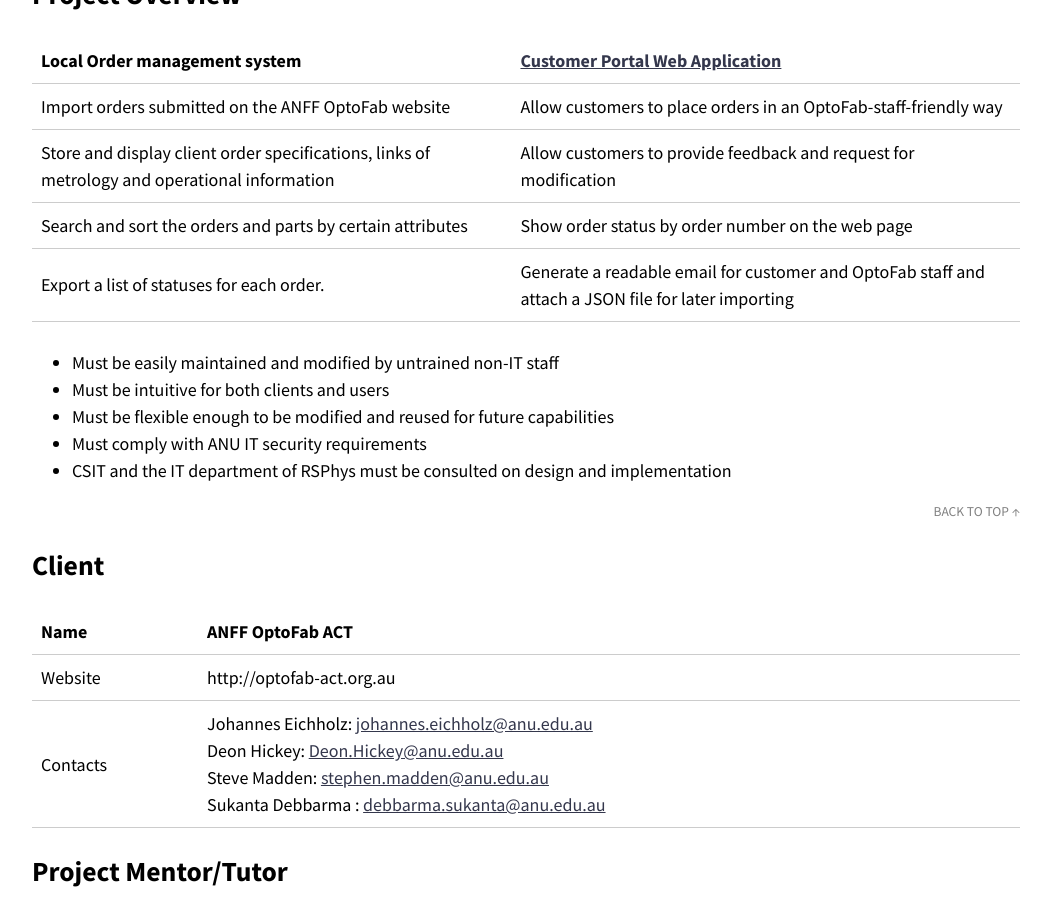
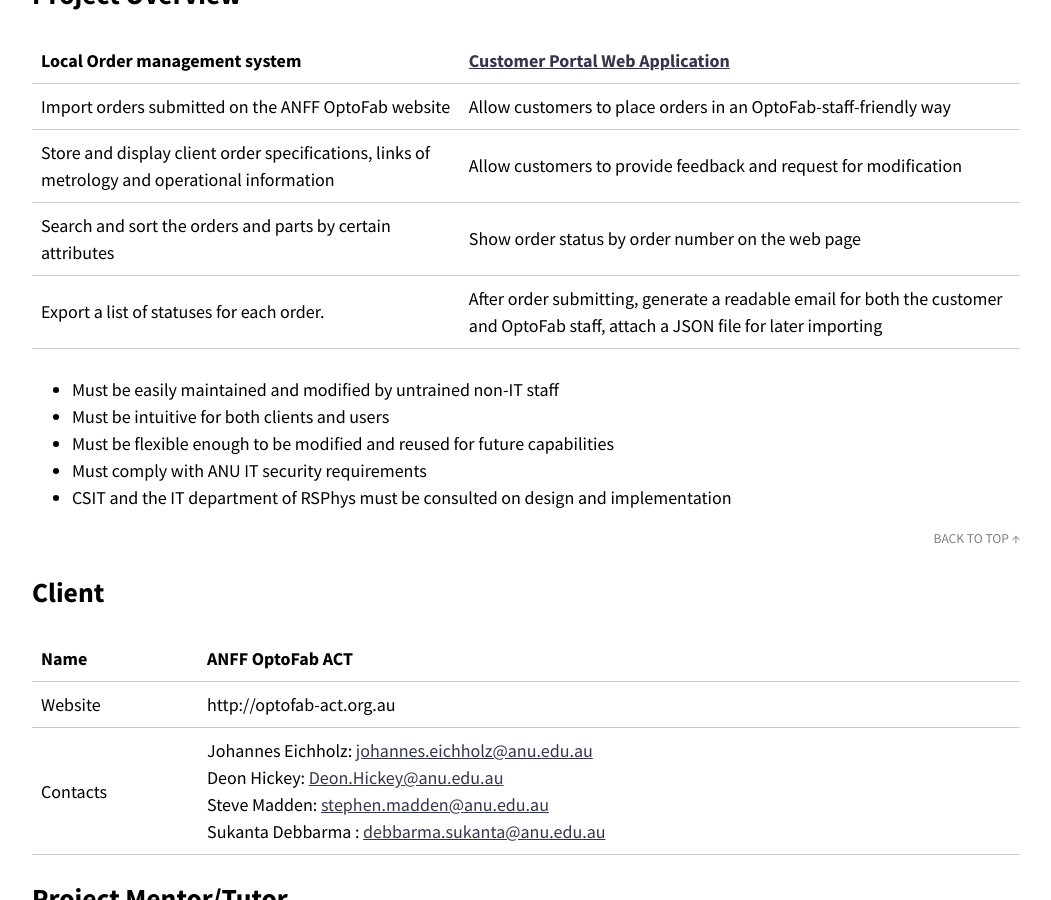
Before and after one commit to optofab/optofab.github.io, a Jekyll site: the page built from index.md, in a window 1280 px wide and 900 px high, scrolled down 872 px. Shown: the whole window, without its empty margins (114-1165 px from the left). Built offline with Jekyll 4.4.1, drawn with Linux system fonts in a browser that asks for light colours; nearby versions of some CDN libraries; emoji names are drawn with the system emoji font.

Commit message:
Update index.md

```diff
--- a/index.md
+++ b/index.md
@@ -17,7 +17,7 @@
 | Import orders submitted on the ANFF OptoFab website       | Allow customers to place orders in an OptoFab-staff-friendly way  |
 | Store and display client order specifications, links of metrology and operational information    | Allow customers to provide feedback and request for modification      |
 | Search and sort the orders and parts by certain attributes                  | Show order status by order number on the web page                    |
-| Export a list of statuses for each order. | Generate a readable email for customer and OptoFab staff and attach a JSON file for later importing |
+| Export a list of statuses for each order. | After order submitting, generate a readable email for both the customer and OptoFab staff, attach a JSON file for later importing |
 
 - Must be easily maintained and modified by untrained non-IT staff
 - Must be intuitive for both clients and users
```
